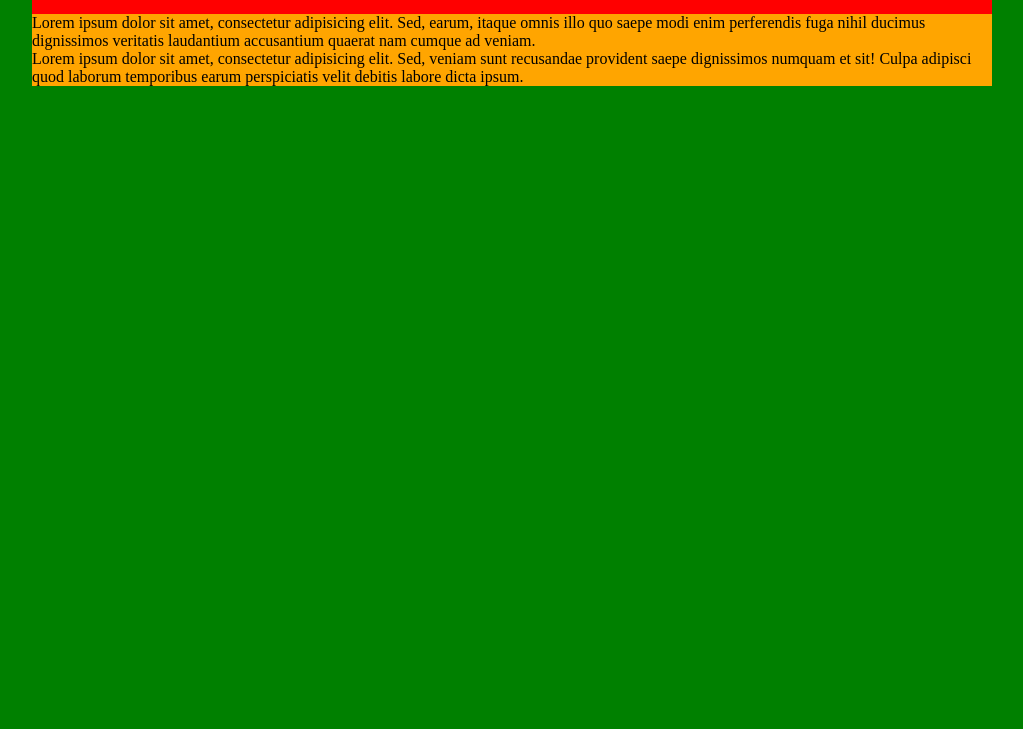
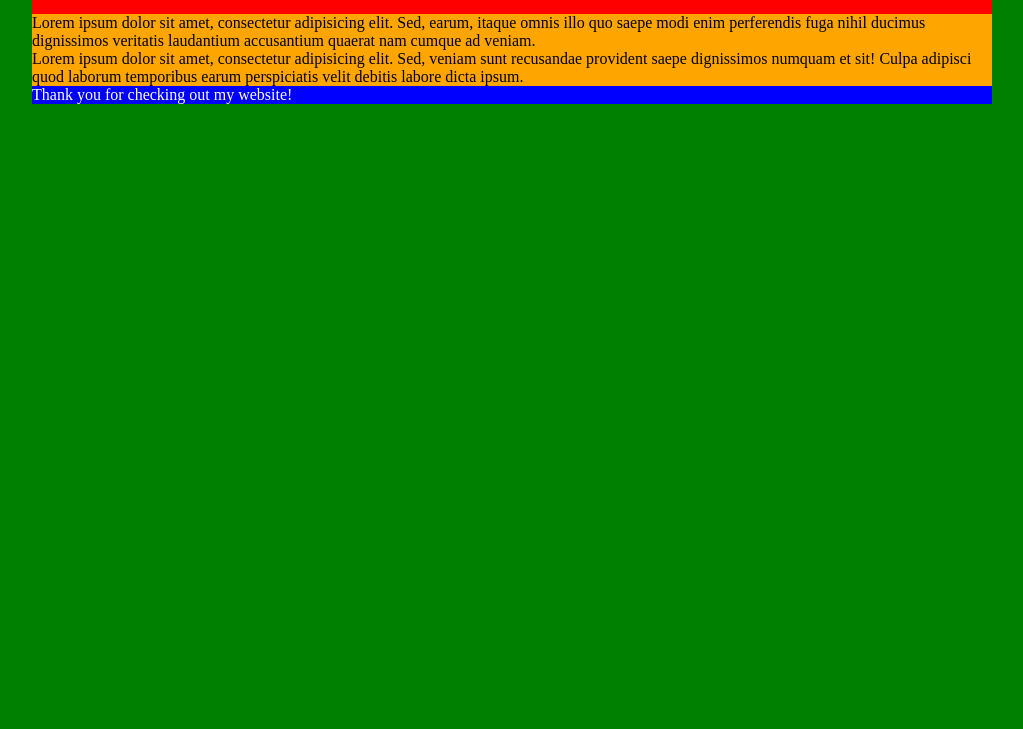
Before and after one commit to aaronjcksn/test-site, a plain HTML site: page index.html in a window 1280 px wide. Shown: the part 71-800 px from the top of the page, without its empty margins (128-1151 px from the left). Drawn offline with Linux system fonts and the light colour scheme.

Commit message:
Added footer

```diff
--- a/css/styles.css
+++ b/css/styles.css
@@ -7,4 +7,5 @@ header 						{ background: red; width: 100%; height: 65px; }
 header h1 					{ margin: 20px; font-family: arial; display: block; background: grey; }
 header h2 					{ padding-bottom: 15px; margin: 20px; font-family: georgia; }
 section 					{ background: orange; }
+footer 						{ background: blue; width: 100%; color: white; }
 .container 					{ width: 960px; height: 100%; margin: 0 auto; }
--- a/index.html
+++ b/index.html
@@ -17,6 +17,9 @@
 
 			<p>Lorem ipsum dolor sit amet, consectetur adipisicing elit. Sed, veniam sunt recusandae provident saepe dignissimos numquam et sit! Culpa adipisci quod laborum temporibus earum perspiciatis velit debitis labore dicta ipsum.</p>
 		</section>
+		<footer>
+			<p>Thank you for checking out my website!</p>
+		</footer>
 	</div>
 </body>
 </html>
```
